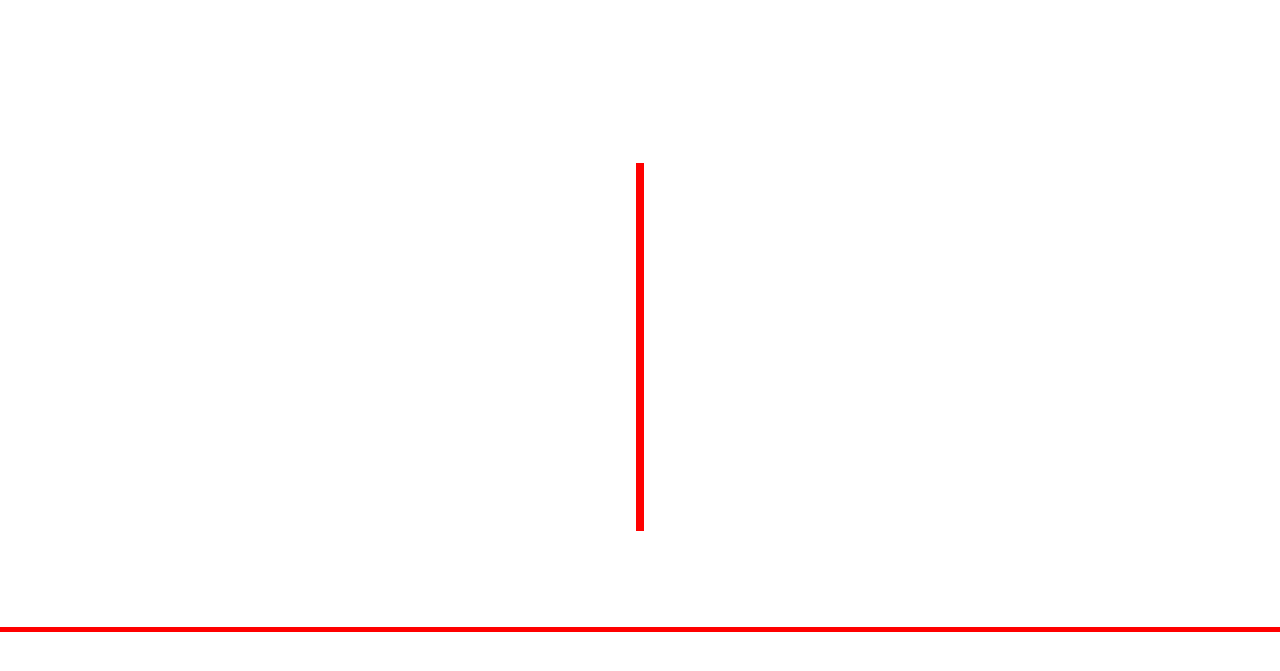
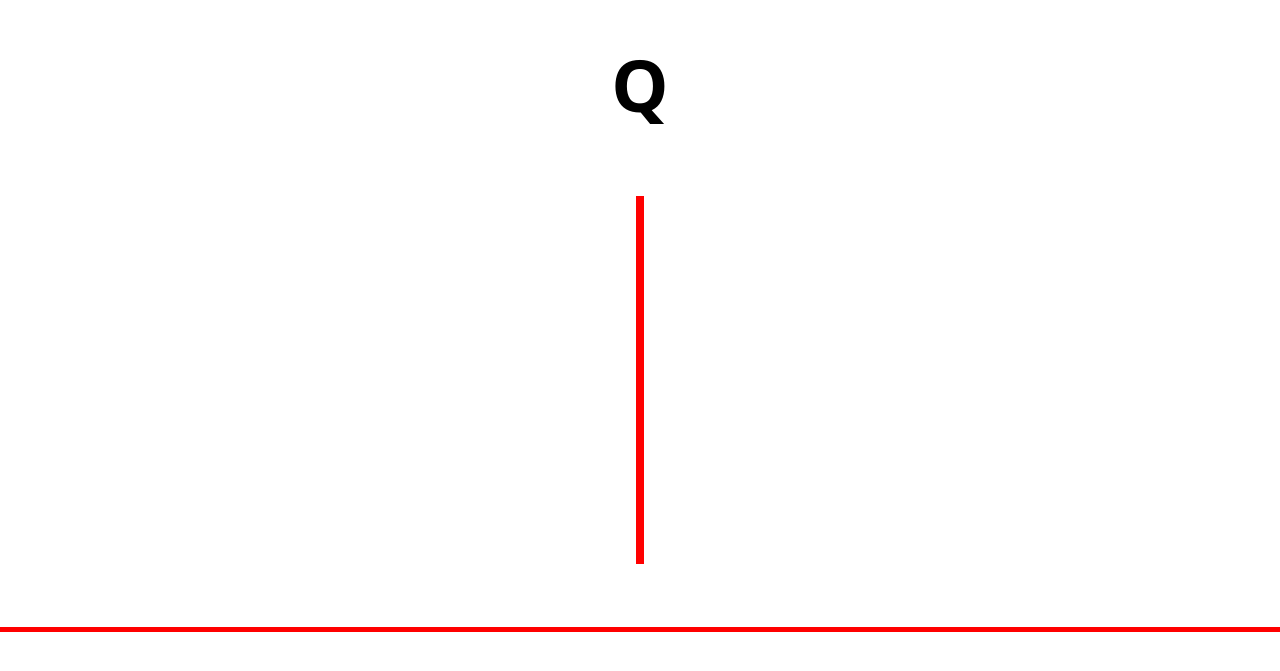
Before and after one commit to Kawish-Raj/arun-kumar-portfolio, a React (Vite) app: page / in a window 1280 px wide. Shown: the part 2276-2947 px from the top of the page. Built offline with nearby package versions, Linux system fonts and the light colour scheme.

Commit message:
letter 'Q' is added when I scroll past the half way point

```diff
--- a/src/components/Qualifications.jsx
+++ b/src/components/Qualifications.jsx
@@ -3,6 +3,7 @@ import styles from '../css-components/Qualifications.module.css';
 import useTopDistanceTrigger from '../customhooks/useTopDistanceTrigger';
 export default function Qualifications({ setIsMainContent }) {
     const scrollRef = useRef();
+    const headingRef = useRef();
 
     const divRef = useTopDistanceTrigger(setIsMainContent, 1);
 
@@ -16,7 +17,9 @@ export default function Qualifications({ setIsMainContent }) {
                 const isAboveHalfway = top < (0.5 * viewportHeight);
 
                 if (!hasPassedMidpoint && isAboveHalfway) {
-                    console.log('scrolled up half the viewport point');
+                    if(headingRef.current) {
+                        headingRef.current.textContent += 'Q';
+                    }
                     hasPassedMidpoint = true;
                 }
 
@@ -41,7 +44,7 @@ export default function Qualifications({ setIsMainContent }) {
             className={`global-Qualifications homeComponent
         ${styles.qualifications}`}>
             <div className={styles.headContainer}>
-                <h1 className={styles.mainHeading}></h1>
+                <h1 className={styles.mainHeading} ref={headingRef}></h1>
             </div>
             <div className={styles.timelineContainer}></div>
         </div>
```
